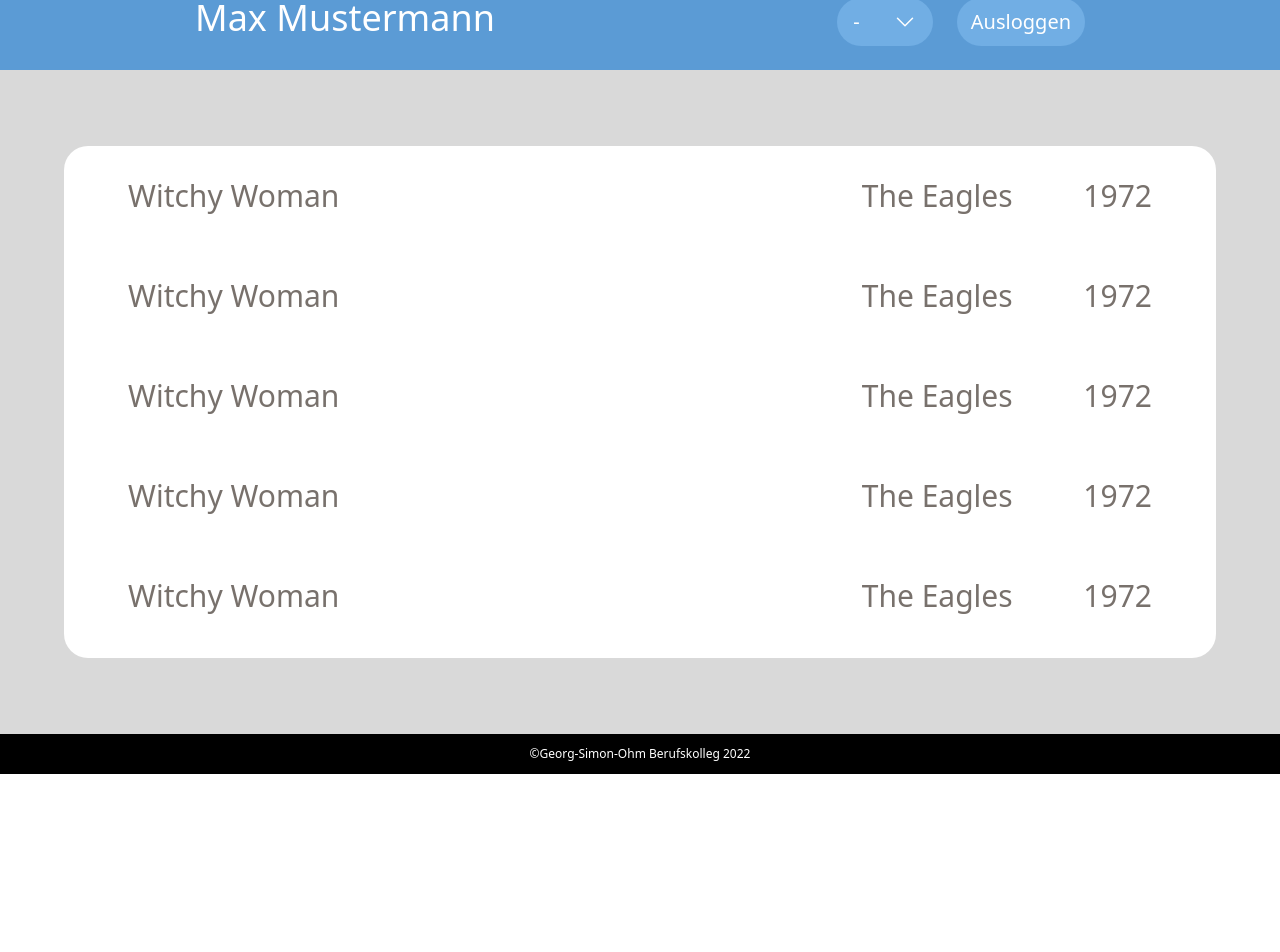
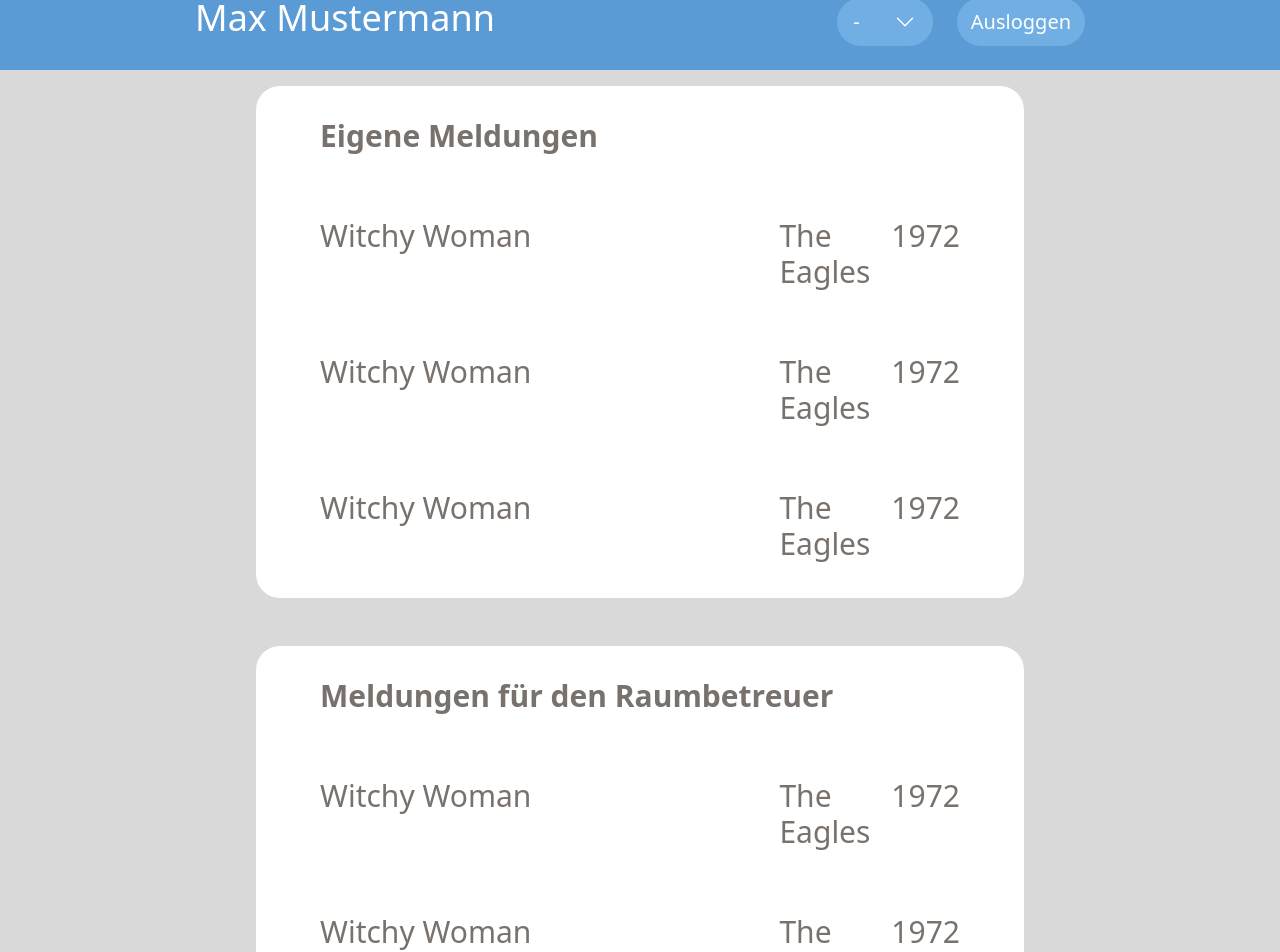
Before and after one commit to FI005GRP4RaumbetreuerApp/frontend, a React (Create React App) app: page /overview in a window 1280 px wide. Shown: the part 26-978 px from the top of the page. Before the commit the page ends 800 px from the top, so only its background shows below. Built offline with nearby package versions, Linux system fonts and the light colour scheme.

Commit message:
landingpage tables

```diff
--- a/src/layouts/PageLayout.tsx
+++ b/src/layouts/PageLayout.tsx
@@ -11,7 +11,11 @@ export const PageLayout: FC<PageLayoutProps> = ({
   showHeaderButtons = false,
 }) => {
   return (
-    <div className="flex flex-col h-screen">
+    <div
+      className={`flex flex-col ${
+        showHeaderButtons ? 'min-h-screen' : 'h-screen'
+      }`}
+    >
       <Header showHeaderButtons={showHeaderButtons} />
       <div className="flex flex-col w-full h-full bg-backgroundGray justify-center items-center">
         {children}
--- a/src/pages/Landingpage/Landingpage.tsx
+++ b/src/pages/Landingpage/Landingpage.tsx
@@ -4,8 +4,39 @@ import PageLayout from '../../layouts'
 export const Landingpage: FC = () => {
   return (
     <PageLayout showHeaderButtons={true}>
-      <div className="px-16 flex flex-col w-full h-full bg-backgroundGray justify-center items-center">
-        <div className="overflow-y-scroll h-128 px-8 w-full bg-white rounded-3xl">
+      <div className="px-64 gap-4 flex flex-col w-full h-full bg-backgroundGray justify-center items-center">
+        <div className="overflow-y-scroll my-4 h-128 px-8 w-full bg-white rounded-3xl">
+          <div className="font-bold p-8 gap-2 flex flex-row text-3xl text-stone-500 rounded-xl">
+            <div className="w-full">Eigene Meldungen</div>
+          </div>
+          {[1, 2, 3, 4, 5, 6, 7, 8, 9, 10, 11, 12, 13, 14, 15, 16].map(() => (
+            <div className="hover:bg-gray-300 p-8 gap-2 flex flex-row text-3xl text-stone-500 rounded-xl">
+              <div className="w-full">Witchy Woman</div>
+              <div className="justify-between w-2/5 flex flex-row">
+                <div>The Eagles</div>
+                <div>1972</div>
+              </div>
+            </div>
+          ))}
+        </div>
+        <div className="overflow-y-scroll my-4 h-128 px-8 w-full bg-white rounded-3xl">
+          <div className="font-bold p-8 gap-2 flex flex-row text-3xl text-stone-500 rounded-xl">
+            <div className="w-full">Meldungen für den Raumbetreuer</div>
+          </div>
+          {[1, 2, 3, 4, 5, 6, 7, 8, 9, 10, 11, 12, 13, 14, 15, 16].map(() => (
+            <div className="hover:bg-gray-300 p-8 gap-2 flex flex-row text-3xl text-stone-500 rounded-xl">
+              <div className="w-full">Witchy Woman</div>
+              <div className="justify-between w-2/5 flex flex-row">
+                <div>The Eagles</div>
+                <div>1972</div>
+              </div>
+            </div>
+          ))}
+        </div>
+        <div className="overflow-y-scroll my-4 h-128 px-8 w-full bg-white rounded-3xl">
+          <div className="font-bold p-8 gap-2 flex flex-row text-3xl text-stone-500 rounded-xl">
+            <div className="w-full">Alle Meldungen</div>
+          </div>
           {[1, 2, 3, 4, 5, 6, 7, 8, 9, 10, 11, 12, 13, 14, 15, 16].map(() => (
             <div className="hover:bg-gray-300 p-8 gap-2 flex flex-row text-3xl text-stone-500 rounded-xl">
               <div className="w-full">Witchy Woman</div>
```
